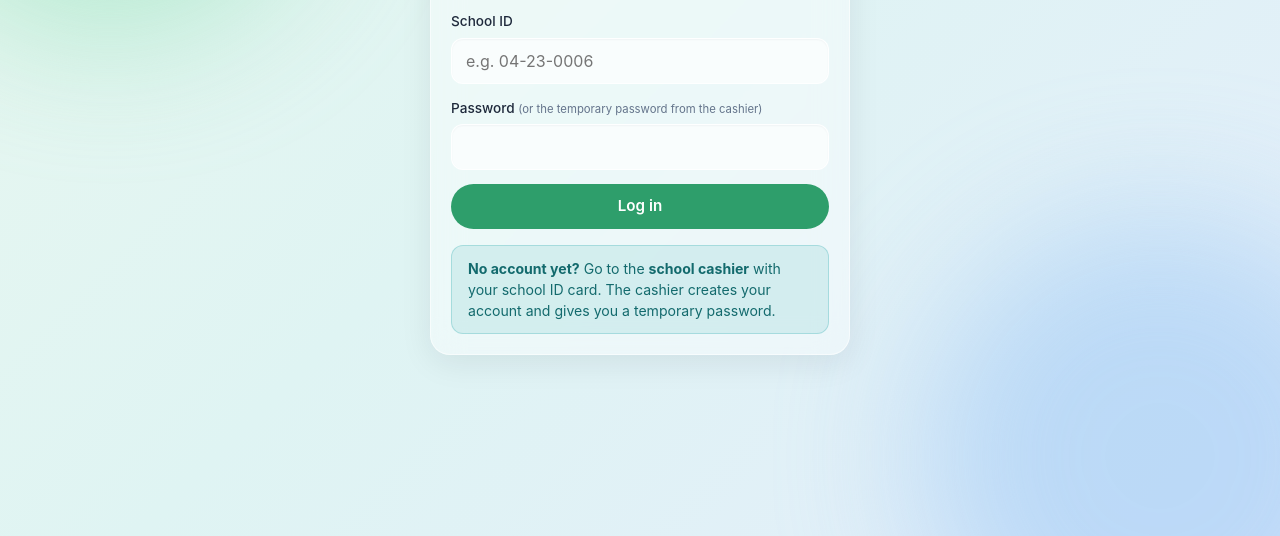
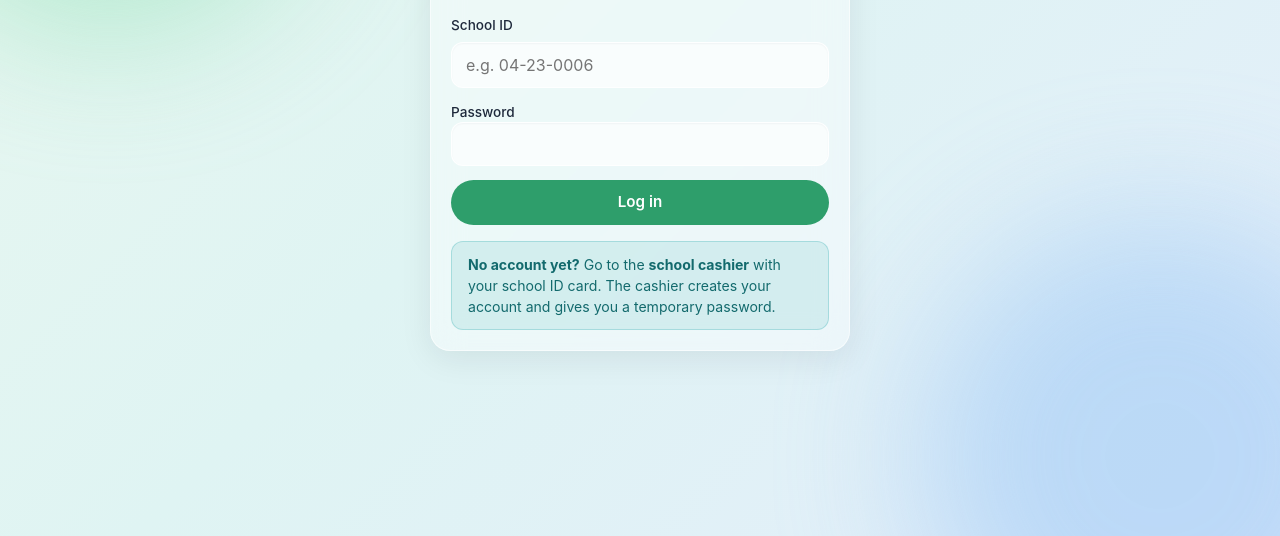
Before and after one commit to potpothayee-design/student-side, a website: page public/login.html in a window 1280 px wide. Shown: the part 264-800 px from the top of the page. Drawn offline with Linux system fonts and the light colour scheme; no server answers.

Commit message:
Update login.html

```diff
--- a/public/login.html
+++ b/public/login.html
@@ -20,7 +20,7 @@
           <input id="loginId" name="login_id" placeholder="e.g. 04-23-0006" required autocomplete="username" />
         </div>
         <div class="field">
-          <label for="loginPw">Password <small class="muted" style="font-weight:400">(or the temporary password from the cashier)</small></label>
+          <label for="loginPw">Password <small class="muted"</label>
           <input id="loginPw" name="password" type="password" required autocomplete="current-password" />
         </div>
         <button class="btn block" type="submit">Log in</button>
```
